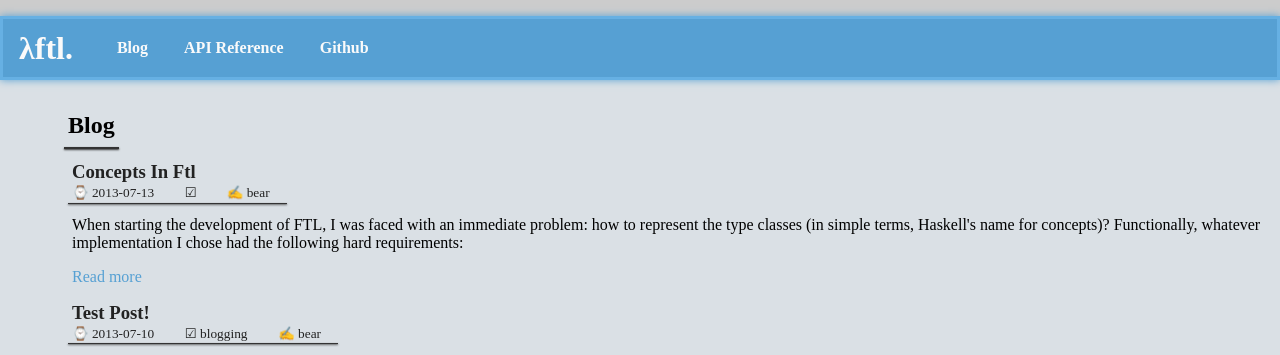
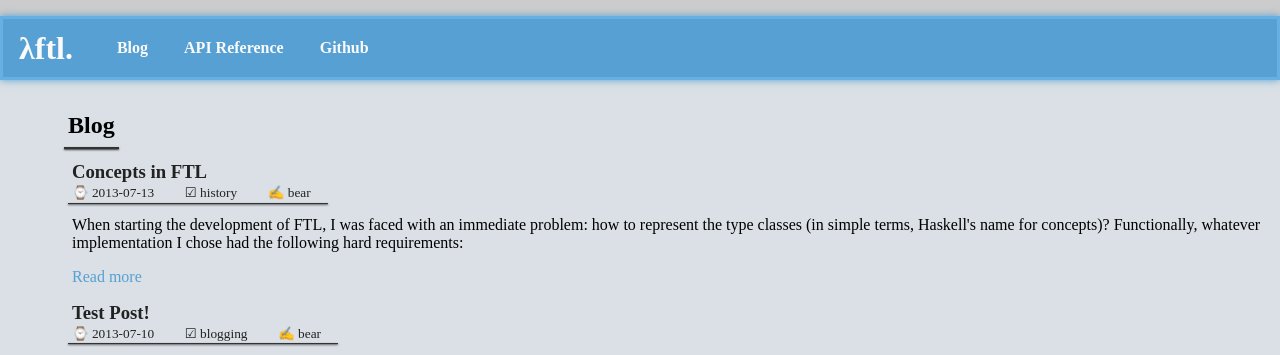
Before and after one commit to beark/ftl, a Jekyll site: the page built from blog.html, in a window 1280 px wide. Shown: the top 355 px of the page. Built offline with Jekyll 4.4.1, drawn with Linux system fonts in a browser that asks for light colours; Markdown is read by kramdown in place of the engine named in the settings.

Commit message:
Minor fixes.

```diff
--- a/_posts/2013-07-13-concepts-in-ftl.textile
+++ b/_posts/2013-07-13-concepts-in-ftl.textile
@@ -1,3 +1,8 @@
+---
+layout: post
+title: Concepts in FTL
+category: history
+---
 When starting the development of FTL, I was faced with an immediate problem: how to represent the type classes (in simple terms, Haskell's name for concepts)? Functionally, whatever implementation I chose had the following hard requirements:
 
 * A concept must be open, i.e. it must be possible for types unknown to me to implement a particular concept.
```
Also changed, not shown: blog.html (line endings or trailing spaces).
